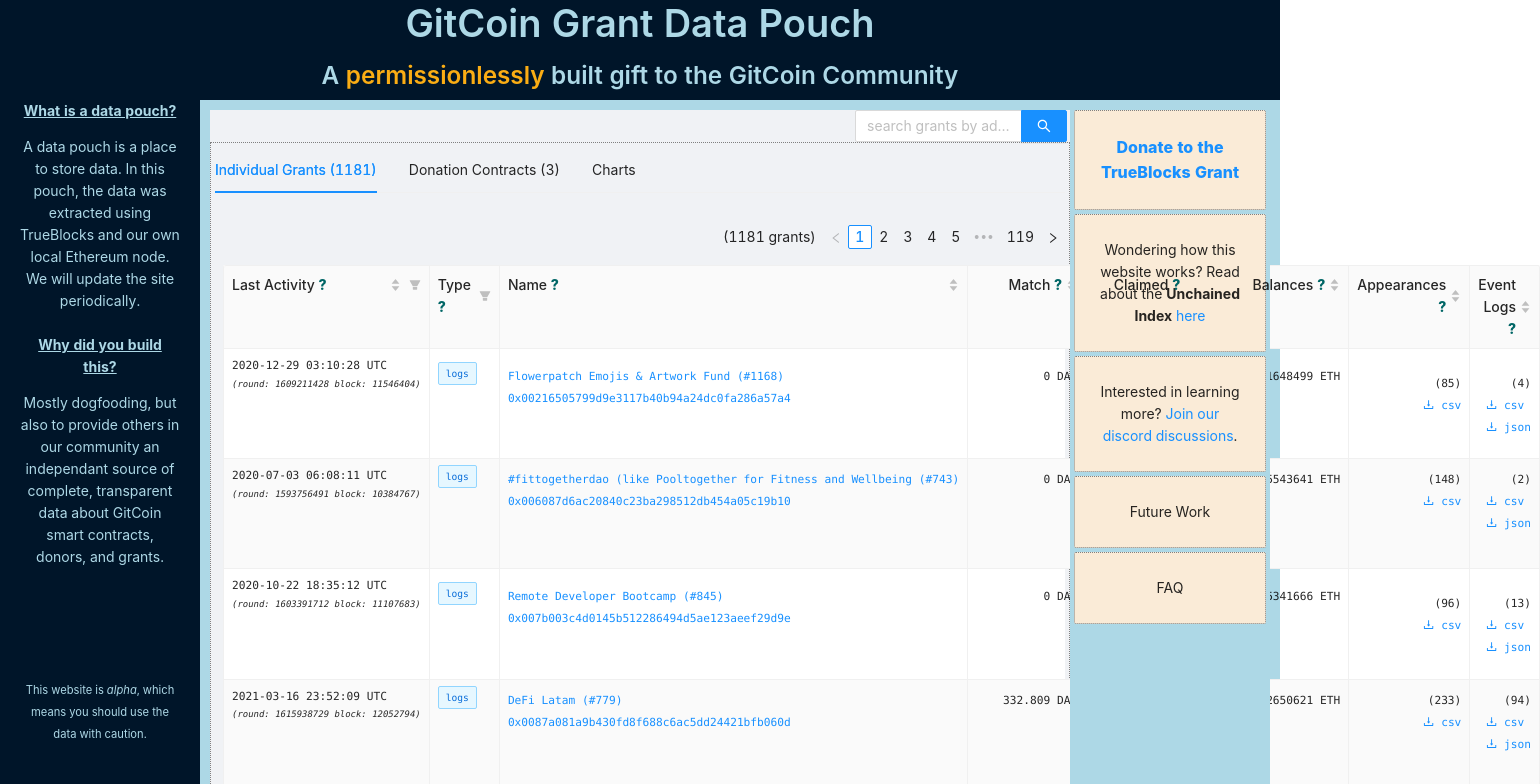
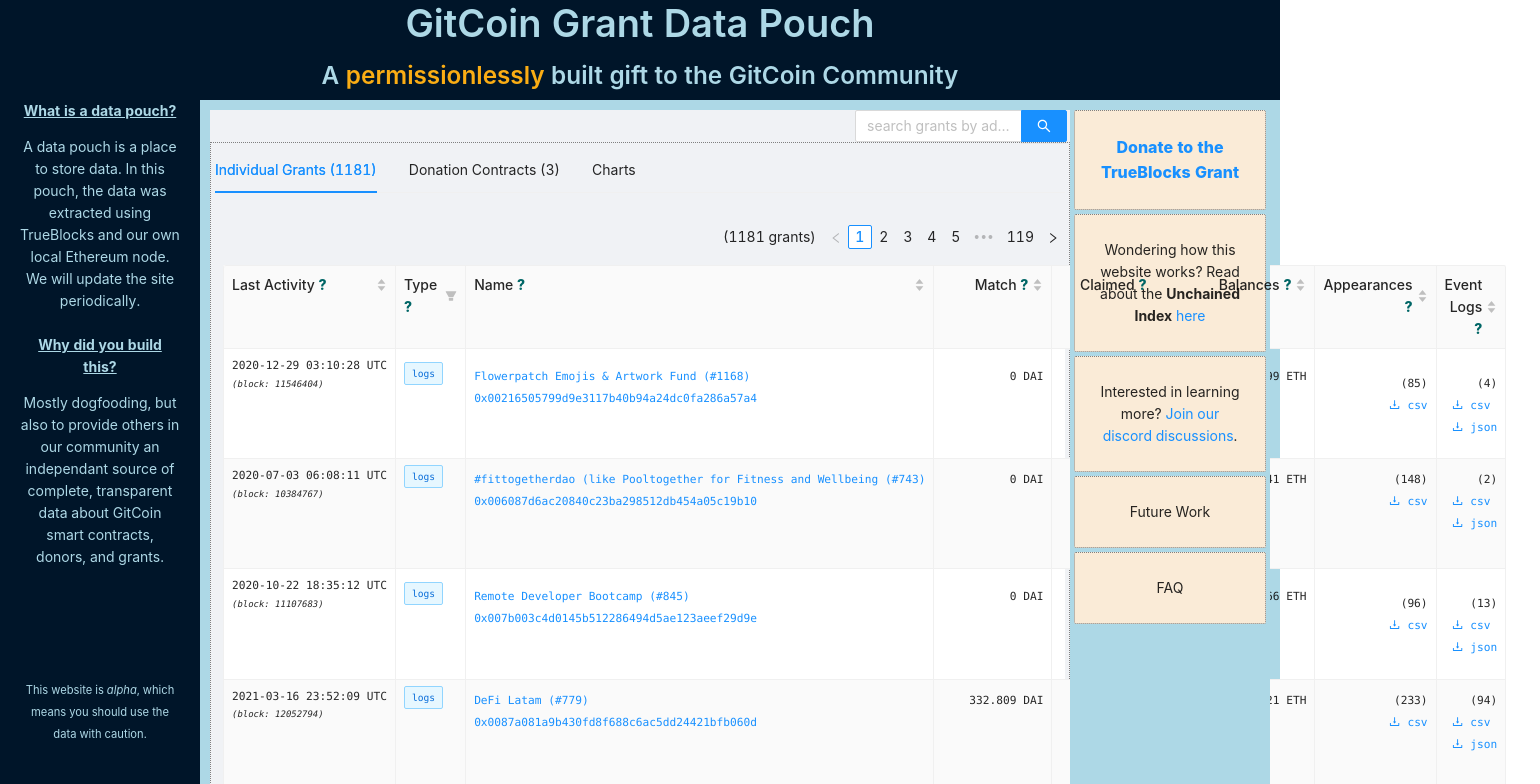
Before and after one commit to tjayrush/tokenomics.io, a React (Create React App) app: page / in a window 1280 px wide. Shown: the top 784 px of the page, 1540 px wide, since content can reach past the window. Built offline with nearby package versions, Linux system fonts and the light colour scheme.

Commit message:
Final touches

```diff
--- a/src/App.jsx
+++ b/src/App.jsx
@@ -119,9 +119,7 @@
           <Table dataSource={contractData} columns={columns} />
         </TabPane>
         <TabPane tab='Charts' key='3' style={{paddingLeft: '8px'}}>
-          The future home of some charts
-          <br />
-          <img width='640px' alt='Count By Date' src='http://tokenomics.io/gitcoin/charts/Donation Count by Date.png' />
+          <img width='640px' alt='Count By Date' src='http://tokenomics.io/gitcoin/charts/Counts.png' />
         </TabPane>
       </Tabs>
       <i>
--- a/src/ColumnDefs.jsx
+++ b/src/ColumnDefs.jsx
@@ -13,6 +13,12 @@
   log_cnt: '8%',
 };
 
+const blk = (block) => {
+  console.log('block: ' + block);
+  if (block === '0')
+    return '';
+  return ('(block: ' + block + ')');
+}
 const ColumnTitle = ({title, tooltip}) => {
   return (
     <div>
@@ -50,13 +56,6 @@
     dataIndex: 'date',
     key: 'date',
     width: widths['date'],
-    filters: [
-      {text: 'Round 9', value: '9'},
-      {text: 'Round 8', value: '8'},
-      {text: 'Round 7', value: '7'},
-      {text: 'Round 6', value: '6'},
-      {text: 'Round 5', value: '5'},
-    ],
     render: (text, record) => {
       const dd = (
         <div>
@@ -64,7 +63,8 @@
           <div>
             <small>
               <i>
-                (round: {record.last_ts} block: {record.last_block})
+                {/*(round: {record.last_ts} block: {record.last_block})*/}
+                {blk(record.last_block)}
               </i>
             </small>
           </div>
@@ -231,7 +231,7 @@
     align: 'right',
     width: widths['balance'],
     render: (text, record) => {
-      return renderCell(record.balances[0].balance + " ETH");
+      return renderCell(record.balances[0].balance + ' ETH');
     },
     showSorterTooltip: false,
     sorter: {
```
